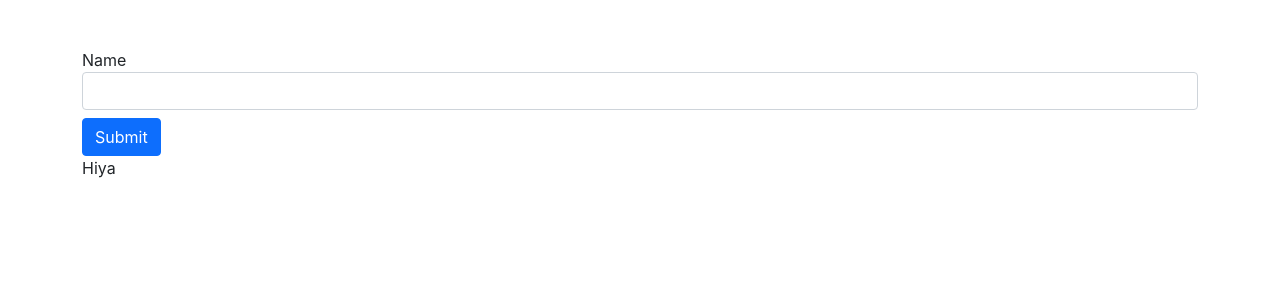
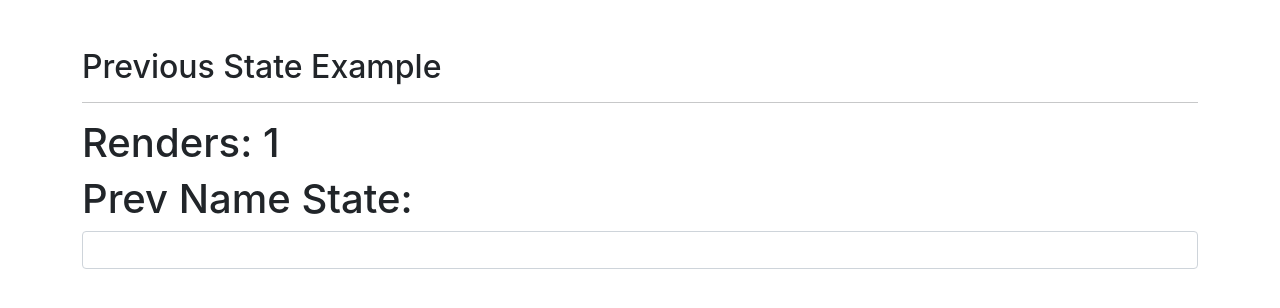
Before and after one commit to servegood/react-sandbox, a React (Create React App) app: page / in a window 1280 px wide. Shown: the top 308 px of the page. Built offline with nearby package versions, Linux system fonts and the light colour scheme.

Commit message:
UseRefExample2 - accessing previous State and using it with useRef

```diff
--- a/src/App.js
+++ b/src/App.js
@@ -1,9 +1,9 @@
-import UseRefExample1 from './components/UseRefExample1'
-
+//import UseRefExample1 from './components/UseRefExample1'
+import UseRefExample2 from './components/UseRefExample2'
 function App() {
   return (
     <div className="container mt-5">
-      <UseRefExample1 />
+      <UseRefExample2 />
     </div>
   )
 }
--- /dev/null
+++ b/src/components/UseRefExample2.jsx
@@ -0,0 +1,30 @@
+import React, { useRef, useEffect, useState } from 'react'
+
+//using useRef how to access previous state
+function UseRefExample2() {
+  const renders = useRef(1)
+  const [name, setName] = useState('')
+
+  const prevName = useRef('')
+
+  useEffect(() => {
+    renders.current = renders.current + 1
+    prevName.current = name
+  }, [name])
+  return (
+    <div>
+      <h2>Previous State Example</h2>
+      <hr />
+      <h1>Renders: {renders.current}</h1>
+      <h1>Prev Name State: {prevName.current}</h1>
+      <input
+        type="text"
+        value={name}
+        onChange={(e) => setName(e.target.value)}
+        className="form-control mb-3"
+      />
+    </div>
+  )
+}
+
+export default UseRefExample2
```
